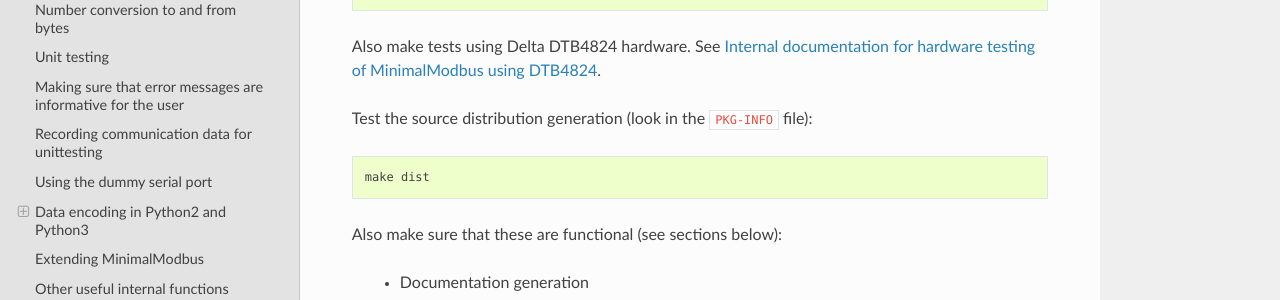
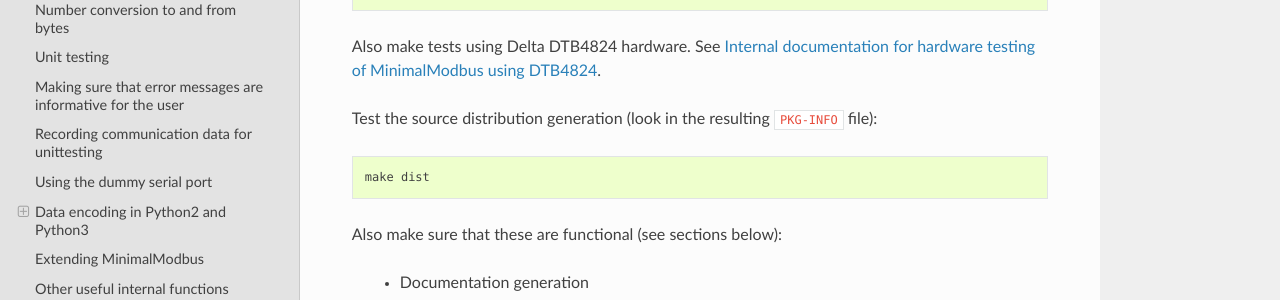
Before and after one commit to pyhys/minimalmodbus, a Sphinx documentation site: the page built from docs/develop.rst, in a window 1280 px wide and 900 px high, scrolled down 10555 px. Shown: the part 149-449 px from the top of the window. Built offline with Sphinx 7.4.7 and the Read the Docs theme 2.0.0, drawn with Linux system fonts in a browser that asks for light colours; pages that are not in the unit, such as notebooks, are missing from menus.

Commit message:
Improve documentation on release process

```diff
--- a/docs/develop.rst
+++ b/docs/develop.rst
@@ -466,7 +466,7 @@ Show test coverage report::
 
 Also make tests using Delta DTB4824 hardware. See :ref:`testdtb4824`.
 
-Test the source distribution generation (look in the :file:`PKG-INFO` file)::
+Test the source distribution generation (look in the resulting :file:`PKG-INFO` file)::
 
     make dist
 
--- a/pyproject.toml
+++ b/pyproject.toml
@@ -28,6 +28,7 @@ classifiers = [
     "Operating System :: OS Independent",
     "Operating System :: POSIX",
     "Operating System :: Microsoft :: Windows",
+    "Operating System :: MacOS :: MacOS X",
     "Programming Language :: Python",
     "Programming Language :: Python :: 3",
     "Programming Language :: Python :: 3.8",
```
Also changed, not shown: 1 other file.
